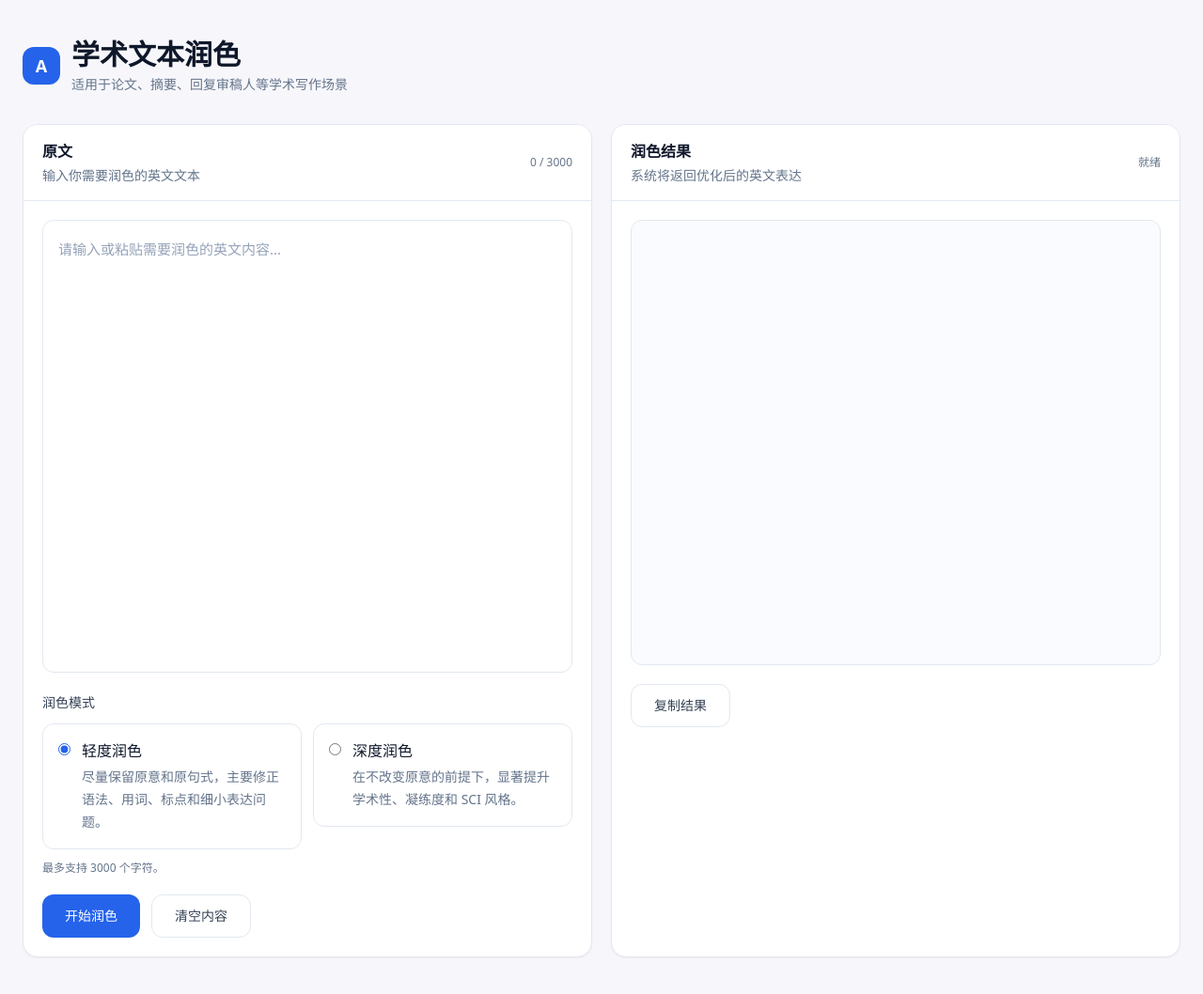
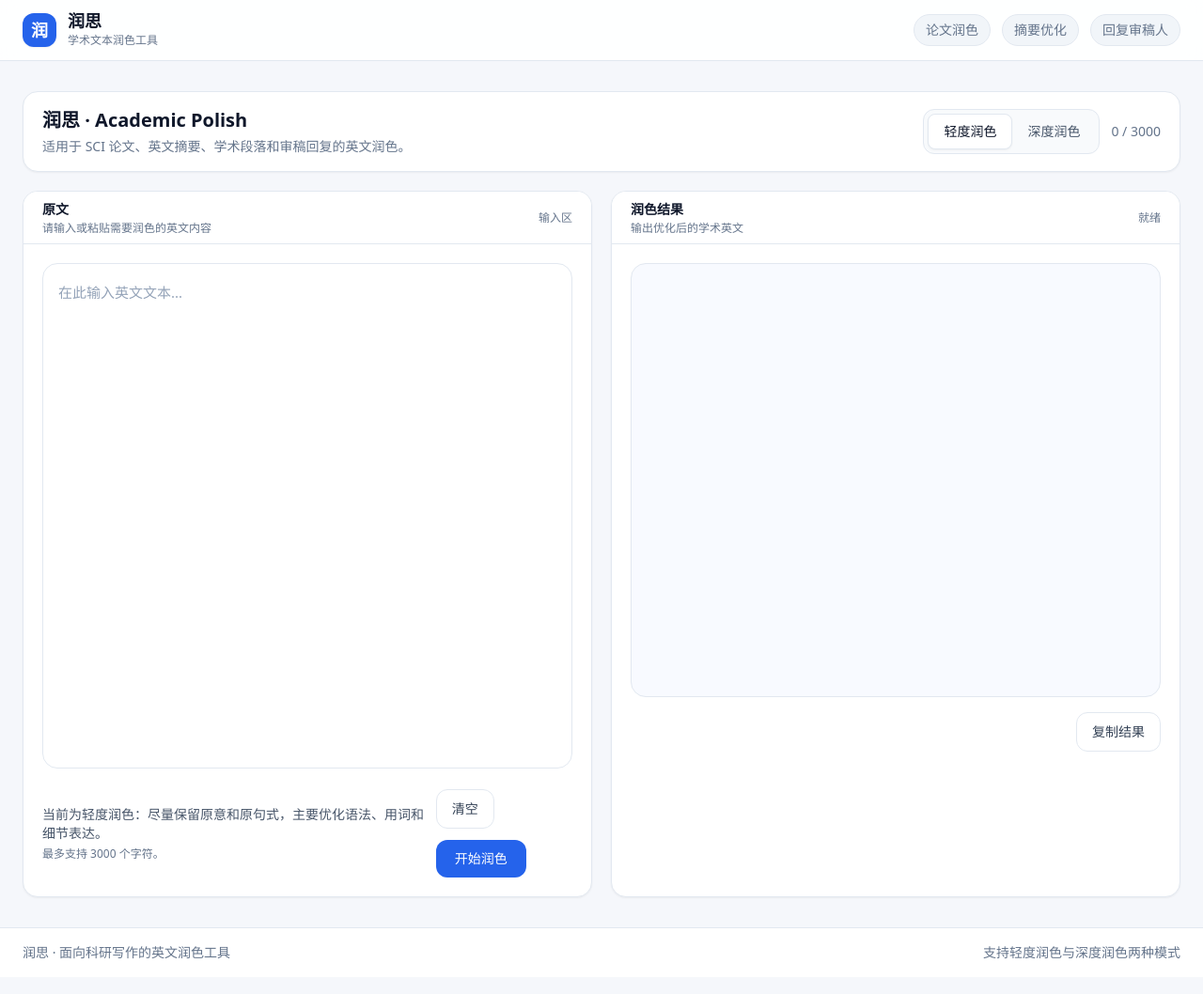
Before and after one commit to zhaot5489-alt/paper-polish-ai, a website: page index.html in a window 1280 px wide. Shown: the whole page at 94% size. Drawn offline with nearby package versions, Linux system fonts and the light colour scheme.

Commit message:
Update index.html

```diff
--- a/index.html
+++ b/index.html
@@ -3,142 +3,172 @@
 <head>
   <meta charset="UTF-8" />
   <meta name="viewport" content="width=device-width, initial-scale=1.0" />
-  <title>学术文本润色</title>
+  <title>润思 - 学术文本润色</title>
   <script src="https://cdn.tailwindcss.com"></script>
 </head>
-<body class="min-h-screen bg-[#f7f7fb] text-slate-800 font-sans">
-  <div class="max-w-7xl mx-auto px-4 py-8 md:px-6 md:py-10">
-    <header class="mb-8">
-      <div class="flex items-center gap-3 mb-2">
-        <div class="w-10 h-10 rounded-xl bg-blue-600 text-white flex items-center justify-center text-lg font-bold shadow-sm">
-          A
+<body class="min-h-screen bg-[#f5f7fb] text-slate-800 font-sans">
+  <div class="min-h-screen flex flex-col">
+    <!-- 顶部导航 -->
+    <header class="border-b border-slate-200 bg-white/90 backdrop-blur">
+      <div class="max-w-7xl mx-auto px-4 md:px-6 h-16 flex items-center justify-between">
+        <div class="flex items-center gap-3">
+          <div class="w-9 h-9 rounded-xl bg-blue-600 text-white flex items-center justify-center font-bold text-lg shadow-sm">
+            润
           </div>
           <div>
-          <h1 class="text-2xl md:text-3xl font-semibold text-slate-900">学术文本润色</h1>
-          <p class="text-sm text-slate-500 mt-1">适用于论文、摘要、回复审稿人等学术写作场景</p>
+            <h1 class="text-lg font-semibold text-slate-900 leading-none">润思</h1>
+            <p class="text-xs text-slate-500 mt-1">学术文本润色工具</p>
+          </div>
+        </div>
+
+        <div class="hidden md:flex items-center gap-3 text-sm text-slate-500">
+          <span class="px-3 py-1.5 rounded-full bg-slate-100 border border-slate-200">论文润色</span>
+          <span class="px-3 py-1.5 rounded-full bg-slate-100 border border-slate-200">摘要优化</span>
+          <span class="px-3 py-1.5 rounded-full bg-slate-100 border border-slate-200">回复审稿人</span>
         </div>
       </div>
     </header>
 
-    <main class="grid grid-cols-1 lg:grid-cols-2 gap-5">
-      <!-- 左侧输入区 -->
-      <section class="bg-white rounded-2xl border border-slate-200 shadow-sm overflow-hidden">
-        <div class="px-5 py-4 border-b border-slate-200 bg-white">
-          <div class="flex items-center justify-between gap-3">
+    <!-- 主体 -->
+    <main class="flex-1 max-w-7xl mx-auto w-full px-4 md:px-6 py-6 md:py-8">
+      <!-- 顶部工具条 -->
+      <div class="mb-5 rounded-2xl border border-slate-200 bg-white shadow-sm px-4 py-4 md:px-5">
+        <div class="flex flex-col lg:flex-row lg:items-center lg:justify-between gap-4">
           <div>
-              <h2 class="text-base font-semibold text-slate-900">原文</h2>
-              <p class="text-sm text-slate-500 mt-1">输入你需要润色的英文文本</p>
+            <h2 class="text-xl font-semibold text-slate-900">润思 · Academic Polish</h2>
+            <p class="text-sm text-slate-500 mt-1">
+              适用于 SCI 论文、英文摘要、学术段落和审稿回复的英文润色。
+            </p>
           </div>
-            <div id="char-count" class="text-xs text-slate-500">0 / 3000</div>
+
+          <div class="flex flex-wrap items-center gap-3">
+            <div class="flex items-center rounded-xl border border-slate-200 bg-slate-50 p-1">
+              <button
+                id="mode-light"
+                type="button"
+                class="mode-btn px-4 py-2 rounded-lg text-sm font-medium bg-white text-slate-900 shadow-sm border border-slate-200"
+                data-mode="light"
+              >
+                轻度润色
+              </button>
+              <button
+                id="mode-deep"
+                type="button"
+                class="mode-btn px-4 py-2 rounded-lg text-sm font-medium text-slate-600"
+                data-mode="deep"
+              >
+                深度润色
+              </button>
             </div>
+
+            <div class="text-sm text-slate-500">
+              <span id="char-count">0 / 3000</span>
+            </div>
+          </div>
+        </div>
+      </div>
+
+      <!-- 双栏 -->
+      <div class="grid grid-cols-1 xl:grid-cols-2 gap-5">
+        <!-- 左侧输入 -->
+        <section class="rounded-2xl border border-slate-200 bg-white shadow-sm overflow-hidden">
+          <div class="h-14 border-b border-slate-200 px-5 flex items-center justify-between bg-white">
+            <div>
+              <div class="text-sm font-semibold text-slate-900">原文</div>
+              <div class="text-xs text-slate-500 mt-0.5">请输入或粘贴需要润色的英文内容</div>
+            </div>
+            <div class="text-xs text-slate-500">输入区</div>
           </div>
 
           <div class="p-5">
             <textarea
               id="input-text"
-            rows="16"
-            placeholder="请输入或粘贴需要润色的英文内容..."
-            class="w-full resize-none rounded-xl border border-slate-200 bg-white px-4 py-4 text-[15px] leading-7 text-slate-800 placeholder-slate-400 outline-none focus:border-blue-500 focus:ring-4 focus:ring-blue-100 transition"
+              rows="18"
+              placeholder="在此输入英文文本..."
+              class="w-full resize-none rounded-2xl border border-slate-200 bg-white px-4 py-4 text-[15px] leading-7 text-slate-800 placeholder-slate-400 outline-none focus:border-blue-500 focus:ring-4 focus:ring-blue-100 transition"
             ></textarea>
 
-          <div class="mt-4">
-            <div class="text-sm font-medium text-slate-700 mb-3">润色模式</div>
-
-            <div class="grid grid-cols-1 md:grid-cols-2 gap-3">
-              <label class="group cursor-pointer">
-                <div class="rounded-xl border border-slate-200 p-4 hover:border-blue-300 hover:bg-blue-50/40 transition">
-                  <div class="flex items-start gap-3">
-                    <input type="radio" name="mode" value="light" checked class="mt-1 accent-blue-600">
+            <div class="mt-4 flex flex-col sm:flex-row sm:items-center sm:justify-between gap-3">
               <div>
-                      <div class="font-medium text-slate-900">轻度润色</div>
-                      <div class="text-sm text-slate-500 mt-1 leading-6">
-                        尽量保留原意和原句式，主要修正语法、用词、标点和细小表达问题。
-                      </div>
-                    </div>
-                  </div>
-                </div>
-              </label>
-
-              <label class="group cursor-pointer">
-                <div class="rounded-xl border border-slate-200 p-4 hover:border-blue-300 hover:bg-blue-50/40 transition">
-                  <div class="flex items-start gap-3">
-                    <input type="radio" name="mode" value="deep" class="mt-1 accent-blue-600">
-                    <div>
-                      <div class="font-medium text-slate-900">深度润色</div>
-                      <div class="text-sm text-slate-500 mt-1 leading-6">
-                        在不改变原意的前提下，显著提升学术性、凝练度和 SCI 风格。
-                      </div>
-                    </div>
-                  </div>
-                </div>
-              </label>
-            </div>
-
-            <p id="limit-tip" class="mt-3 text-xs text-slate-500">
+                <p id="mode-desc" class="text-sm text-slate-600">
+                  当前为轻度润色：尽量保留原意和原句式，主要优化语法、用词和细节表达。
+                </p>
+                <p id="limit-tip" class="text-xs text-slate-500 mt-1">
                   最多支持 3000 个字符。
                 </p>
               </div>
 
-          <div class="mt-5 flex flex-wrap gap-3">
+              <div class="flex flex-wrap gap-3">
+                <button
+                  id="clear-btn"
+                  class="inline-flex items-center justify-center px-4 py-2.5 rounded-xl border border-slate-200 bg-white text-slate-700 text-sm font-medium hover:bg-slate-50 focus:outline-none focus:ring-4 focus:ring-slate-100 transition"
+                >
+                  清空
+                </button>
                 <button
                   id="polish-btn"
-              class="inline-flex items-center justify-center px-6 py-3 rounded-xl bg-blue-600 text-white text-sm font-medium hover:bg-blue-700 focus:outline-none focus:ring-4 focus:ring-blue-100 disabled:opacity-60 disabled:cursor-not-allowed transition"
+                  class="inline-flex items-center justify-center px-5 py-2.5 rounded-xl bg-blue-600 text-white text-sm font-medium hover:bg-blue-700 focus:outline-none focus:ring-4 focus:ring-blue-100 disabled:opacity-60 disabled:cursor-not-allowed transition"
                 >
                   开始润色
                 </button>
-
-            <button
-              id="clear-btn"
-              class="inline-flex items-center justify-center px-6 py-3 rounded-xl border border-slate-200 bg-white text-slate-700 text-sm font-medium hover:bg-slate-50 focus:outline-none focus:ring-4 focus:ring-slate-100 transition"
-            >
-              清空内容
-            </button>
+              </div>
             </div>
           </div>
         </section>
 
-      <!-- 右侧结果区 -->
-      <section class="bg-white rounded-2xl border border-slate-200 shadow-sm overflow-hidden">
-        <div class="px-5 py-4 border-b border-slate-200 bg-white">
-          <div class="flex items-center justify-between gap-3">
+        <!-- 右侧输出 -->
+        <section class="rounded-2xl border border-slate-200 bg-white shadow-sm overflow-hidden">
+          <div class="h-14 border-b border-slate-200 px-5 flex items-center justify-between bg-white">
             <div>
-              <h2 class="text-base font-semibold text-slate-900">润色结果</h2>
-              <p class="text-sm text-slate-500 mt-1">系统将返回优化后的英文表达</p>
+              <div class="text-sm font-semibold text-slate-900">润色结果</div>
+              <div class="text-xs text-slate-500 mt-0.5">输出优化后的学术英文</div>
             </div>
             <div id="status-text" class="text-xs text-slate-500">就绪</div>
           </div>
-        </div>
 
-        <div class="p-5 flex flex-col min-h-[580px]">
+          <div class="p-5 flex flex-col min-h-[560px]">
             <div
               id="result-text"
-            class="flex-1 rounded-xl border border-slate-200 bg-[#fafbff] px-4 py-4 text-[15px] leading-7 text-slate-800 whitespace-pre-wrap"
+              class="flex-1 rounded-2xl border border-slate-200 bg-[#f8faff] px-4 py-4 text-[15px] leading-7 text-slate-800 whitespace-pre-wrap"
             ></div>
 
-          <div class="mt-5 flex flex-wrap gap-3">
+            <div class="mt-4 flex flex-wrap gap-3 justify-end">
               <button
                 id="copy-btn"
-              class="inline-flex items-center justify-center px-6 py-3 rounded-xl border border-slate-200 bg-white text-slate-700 text-sm font-medium hover:bg-slate-50 focus:outline-none focus:ring-4 focus:ring-slate-100 transition"
+                class="inline-flex items-center justify-center px-4 py-2.5 rounded-xl border border-slate-200 bg-white text-slate-700 text-sm font-medium hover:bg-slate-50 focus:outline-none focus:ring-4 focus:ring-slate-100 transition"
               >
                 复制结果
               </button>
             </div>
           </div>
         </section>
+      </div>
     </main>
+
+    <!-- 底部 -->
+    <footer class="border-t border-slate-200 bg-white">
+      <div class="max-w-7xl mx-auto px-4 md:px-6 py-4 flex flex-col md:flex-row md:items-center md:justify-between gap-2 text-sm text-slate-500">
+        <div>润思 · 面向科研写作的英文润色工具</div>
+        <div>支持轻度润色与深度润色两种模式</div>
+      </div>
+    </footer>
   </div>
 
   <script>
     const inputEl = document.getElementById("input-text");
+    const resultEl = document.getElementById("result-text");
     const charCountEl = document.getElementById("char-count");
     const limitTipEl = document.getElementById("limit-tip");
+    const statusTextEl = document.getElementById("status-text");
     const polishBtn = document.getElementById("polish-btn");
     const clearBtn = document.getElementById("clear-btn");
     const copyBtn = document.getElementById("copy-btn");
-    const resultEl = document.getElementById("result-text");
-    const statusTextEl = document.getElementById("status-text");
+    const modeDescEl = document.getElementById("mode-desc");
+    const modeLightBtn = document.getElementById("mode-light");
+    const modeDeepBtn = document.getElementById("mode-deep");
 
     const MAX_CHARS = 3000;
+    let currentMode = "light";
 
     function updateCharCount() {
       const length = inputEl.value.length;
@@ -159,12 +189,27 @@
       }
     }
 
+    function setMode(mode) {
+      currentMode = mode;
+
+      if (mode === "deep") {
+        modeDeepBtn.className = "mode-btn px-4 py-2 rounded-lg text-sm font-medium bg-white text-slate-900 shadow-sm border border-slate-200";
+        modeLightBtn.className = "mode-btn px-4 py-2 rounded-lg text-sm font-medium text-slate-600";
+        modeDescEl.textContent = "当前为深度润色：在不改变原意的前提下，显著提升学术性、凝练度和 SCI 风格。";
+      } else {
+        modeLightBtn.className = "mode-btn px-4 py-2 rounded-lg text-sm font-medium bg-white text-slate-900 shadow-sm border border-slate-200";
+        modeDeepBtn.className = "mode-btn px-4 py-2 rounded-lg text-sm font-medium text-slate-600";
+        modeDescEl.textContent = "当前为轻度润色：尽量保留原意和原句式，主要优化语法、用词和细节表达。";
+      }
+    }
+
     inputEl.addEventListener("input", updateCharCount);
-    updateCharCount();
+
+    modeLightBtn.addEventListener("click", () => setMode("light"));
+    modeDeepBtn.addEventListener("click", () => setMode("deep"));
 
     polishBtn.addEventListener("click", async function () {
       const text = inputEl.value.trim();
-      const mode = document.querySelector('input[name="mode"]:checked').value;
 
       resultEl.classList.remove("text-red-600");
 
@@ -192,7 +237,10 @@
           headers: {
             "Content-Type": "application/json"
           },
-          body: JSON.stringify({ text, mode })
+          body: JSON.stringify({
+            text,
+            mode: currentMode
+          })
         });
 
         const data = await response.json();
@@ -218,8 +266,8 @@
     clearBtn.addEventListener("click", function () {
       inputEl.value = "";
       resultEl.textContent = "";
+      resultEl.classList.remove("text-red-600");
       statusTextEl.textContent = "就绪";
-      resultEl.classList.remove("text-red-600");
       updateCharCount();
     });
 
@@ -245,6 +293,9 @@
         statusTextEl.textContent = "复制失败";
       }
     });
+
+    updateCharCount();
+    setMode("light");
   </script>
 </body>
 </html>
```
Lines whose indentation alone changed are shown as unchanged.
